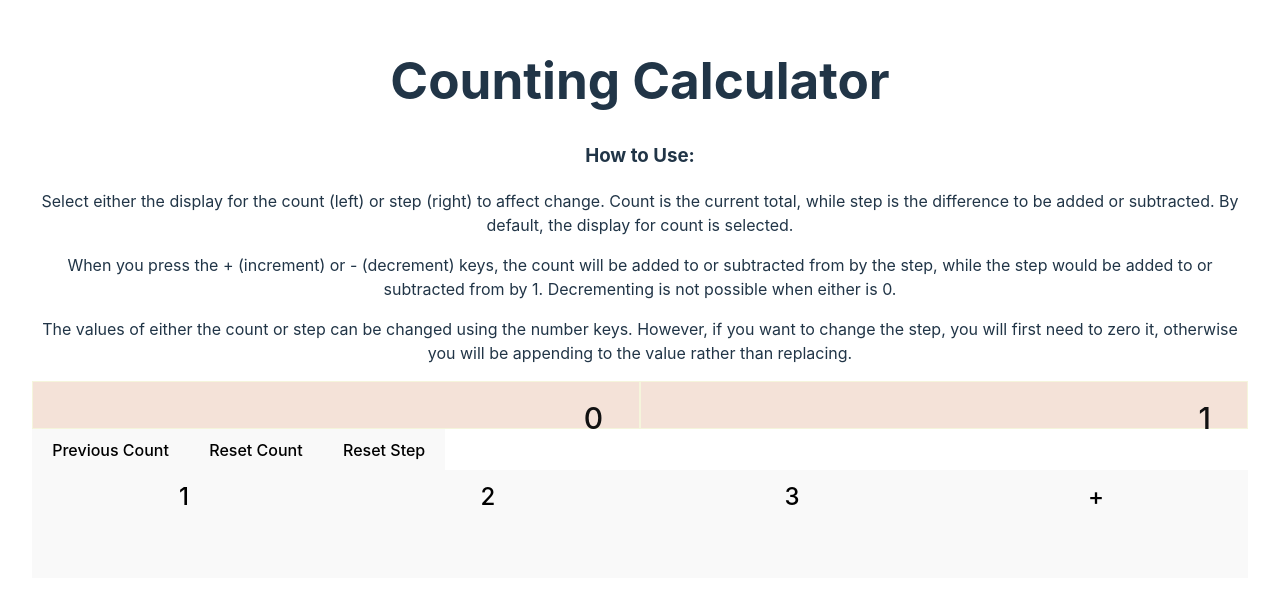
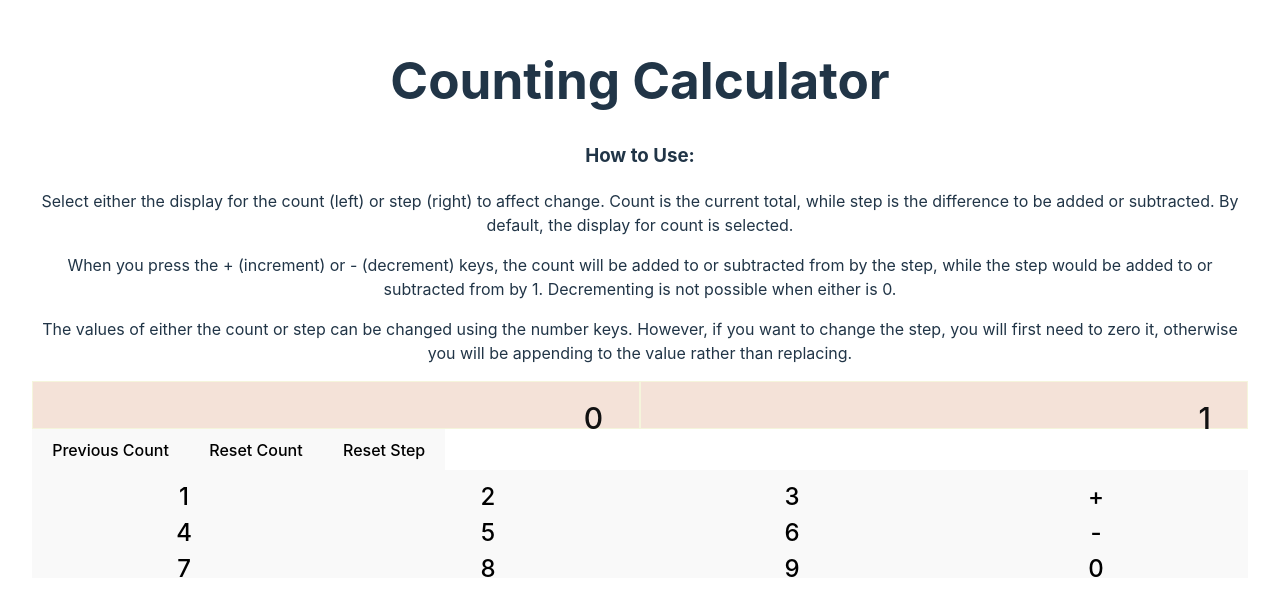
Before and after one commit to SmKou/counting-calculator-2, a React (Vite) app: page / in a window 1280 px wide. Shown: the part 102-718 px from the top of the page. Built offline with nearby package versions, Linux system fonts and the light colour scheme.

Commit message:
Add text to buttons

```diff
--- a/src/components/Counter/CountingCalculator.jsx
+++ b/src/components/Counter/CountingCalculator.jsx
@@ -97,16 +97,16 @@ function CountingCalculator() {
                 <OperatorButton aria-label='Plus' onClick={increment}>+</OperatorButton>
             </Row>
             <Row>
-                <NumberButton aria-label='Four' onClick={() => changeDisplay(4)}></NumberButton>
-                <NumberButton aria-label='Five' onClick={() => changeDisplay(5)}></NumberButton>
-                <NumberButton aria-label='Six' onClick={() => changeDisplay(6)}></NumberButton>
-                <OperatorButton aria-label='' onClick={decrement}></OperatorButton>
+                <NumberButton aria-label='Four' onClick={() => changeDisplay(4)}>4</NumberButton>
+                <NumberButton aria-label='Five' onClick={() => changeDisplay(5)}>5</NumberButton>
+                <NumberButton aria-label='Six' onClick={() => changeDisplay(6)}>6</NumberButton>
+                <OperatorButton aria-label='' onClick={decrement}>-</OperatorButton>
             </Row>
             <Row>
-                <NumberButton aria-label='Seven' onClick={() => changeDisplay(7)}></NumberButton>
-                <NumberButton aria-label='Eight' onClick={() => changeDisplay(8)}></NumberButton>
-                <NumberButton aria-label='Nine' onClick={() => changeDisplay(9)}></NumberButton>
-                <NumberButton aria-label='Zero' onClick={() => changeDisplay(0)}></NumberButton>
+                <NumberButton aria-label='Seven' onClick={() => changeDisplay(7)}>7</NumberButton>
+                <NumberButton aria-label='Eight' onClick={() => changeDisplay(8)}>8</NumberButton>
+                <NumberButton aria-label='Nine' onClick={() => changeDisplay(9)}>9</NumberButton>
+                <NumberButton aria-label='Zero' onClick={() => changeDisplay(0)}>0</NumberButton>
             </Row>
         </nav>
     </section>
```
